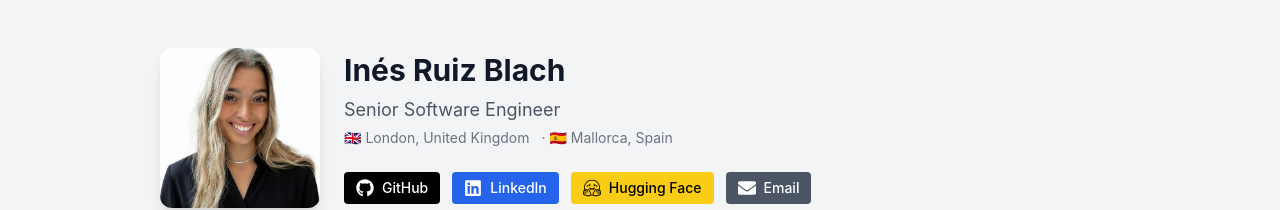
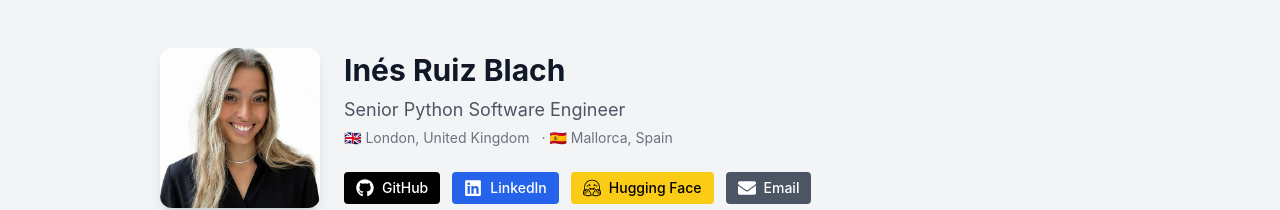
Before and after one commit to inesruizblach/inesruizblach.github.io, a React (Vite) app: page / in a window 1280 px wide. Shown: the top 210 px of the page. Built offline with nearby package versions, Linux system fonts and the light colour scheme.

Commit message:
Update description to reflect Python expertise

```diff
--- a/src/components/Header.jsx
+++ b/src/components/Header.jsx
@@ -27,7 +27,7 @@ const Header = () => {
         >
           <h1 className="text-3xl font-bold">Inés Ruiz Blach</h1>
           <p className="mt-2 text-gray-600 text-lg">
-            Senior Software Engineer
+            Senior Python Software Engineer
           </p>
           <p className="mt-1 text-gray-500 text-sm">
             <span className="mr-2">🇬🇧 London, United Kingdom</span> · <span>🇪🇸 Mallorca, Spain</span>
```
